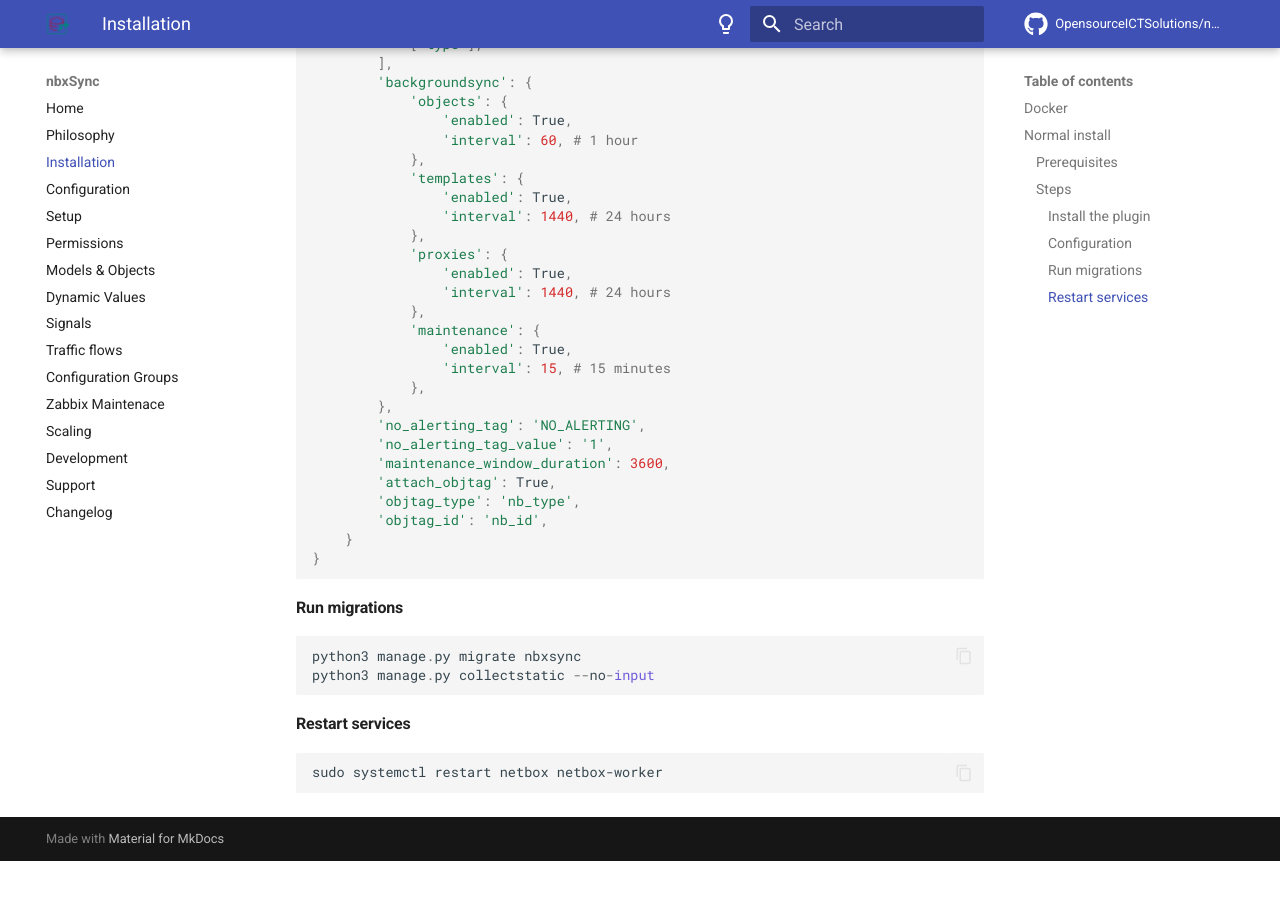
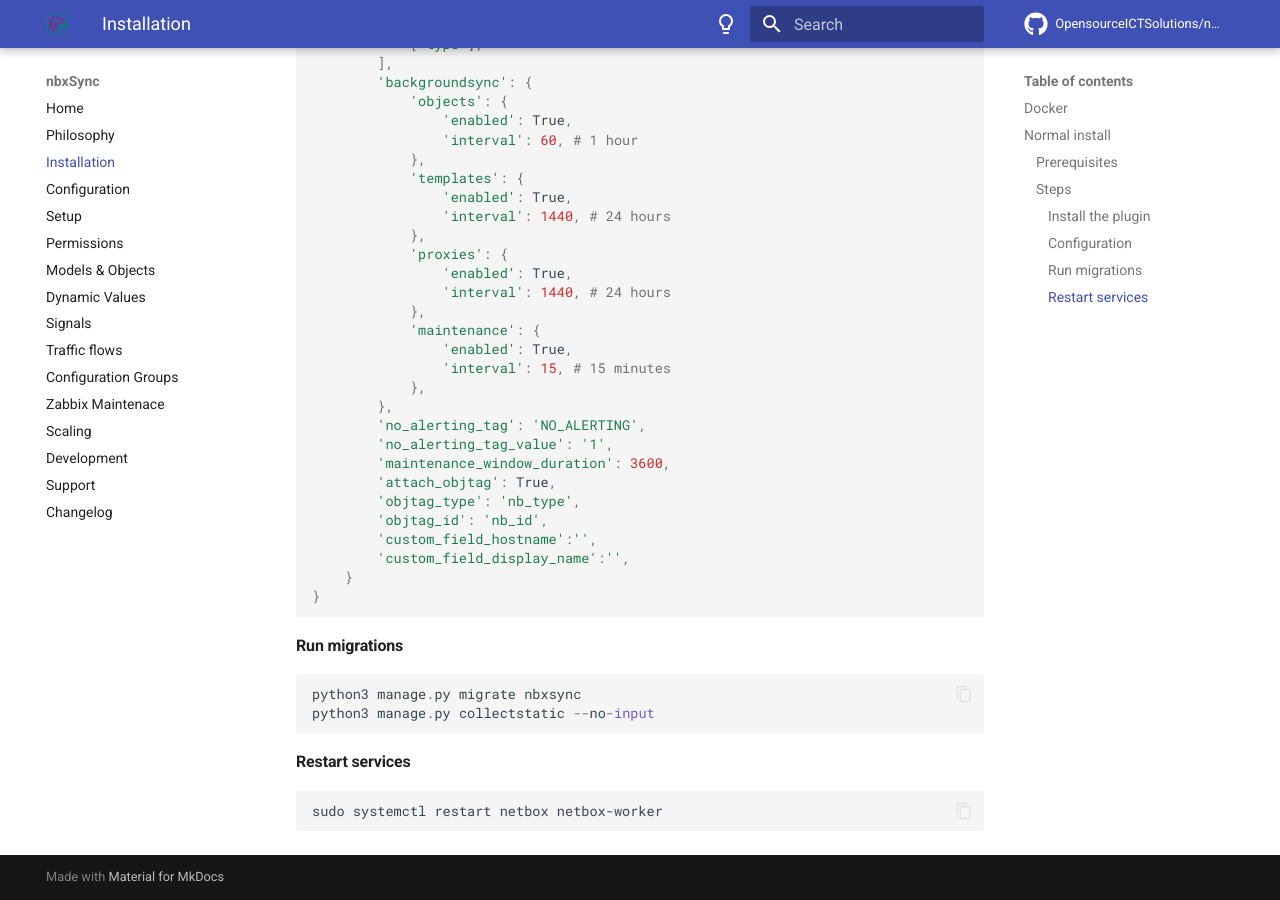
Before and after one commit to OpensourceICTSolutions/nbxsync, an MkDocs documentation site: the page built from docs/installation.md, in a window 1280 px wide and 900 px high, scrolled down 2012 px. Built offline with MkDocs 1.6.1 and Material for MkDocs 9.7.7, drawn with Linux system fonts in a browser that asks for light colours; comment, search, counter and statistics services are not loaded; before the commit the page ends 2873 px from its top, so only the background shows below that.

Commit message:
Update installation.md
added configuration options

````diff
--- a/docs/installation.md
+++ b/docs/installation.md
@@ -110,6 +110,8 @@ PLUGINS_CONFIG = {
         'attach_objtag': True,
         'objtag_type': 'nb_type',
         'objtag_id': 'nb_id',
+        'custom_field_hostname':'',
+        'custom_field_display_name':'',
     }
 }
 ```
````
